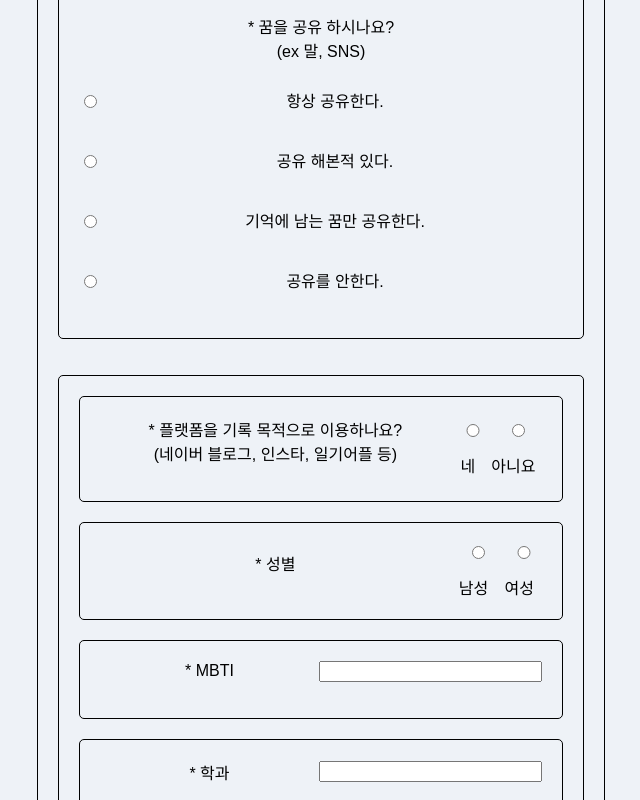
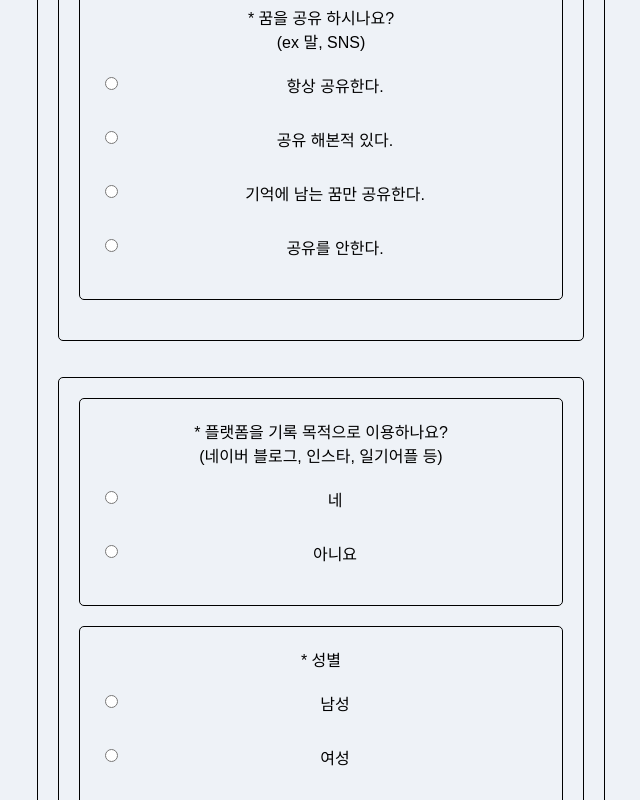
Before and after one commit to Docent-Inc/official-website, a React (Create React App) app: page / in a window 1280 px wide. Shown: the part 960-1760 px from the top of the page, without its empty margins (319-959 px from the left). Built offline with nearby package versions, Linux system fonts and the light colour scheme.

Commit message:
설문폼 제작 완료

```diff
--- a/src/App.css
+++ b/src/App.css
@@ -336,7 +336,7 @@ button {
   margin: auto;
 }
 
-.question-container {
+.question-container1 {
   border: 1px solid #000;
   padding: 20px;
   border-radius: 5px;
@@ -359,11 +359,13 @@ button {
   border-radius: 5px;
   padding: 20px;
   margin-bottom: 20px;
-  display: flex;
   align-items: center;
   justify-content: space-between;
 }
 
+.question-item label {
+  margin-bottom: 10px;
+}
 .question-item input[type="radio"] {
   margin-right: 10px;
 }
--- a/src/App.js
+++ b/src/App.js
@@ -136,7 +136,7 @@ function App() {
   return (
       <div className="App">
         <h1>도슨트</h1>
-        <p>안녕하세요!! 저희는 가천대학교 코코네스쿨<br/>2기 도슨트 팀 입니다<br/> 서비스 출시에 앞서 테스트하기 위해 <br/>만들어진 페이지 입니다<br/> 모든 설문에 응답 해주시면 <br/>꿈을 그려보실 수 있습니다<br/> 참여주셔서 감사합니다 😁</p>
+        <p>안녕하세요!!<br/> 저희는 가천대학교 코코네스쿨 2기 <br/> 도슨트 팀 입니다<br/> 서비스 출시에 앞서 테스트하기 위해 <br/>만들어진 페이지 입니다<br/> 모든 설문에 응답 해주시면 <br/>꿈을 그려보실 수 있습니다<br/> 참여주셔서 감사합니다 😁</p>
         <form onSubmit={handleSubmit} style={{ border: '1px solid #000', padding: '20px', borderRadius: '5px' }}>
 
           {/* 설문조사 입력 칸 */}
@@ -199,7 +199,7 @@ function App() {
           </div>
 
 
-              <div className="question-container" >
+              <div className="question-container1" >
             <div className="question-item">
               <label htmlFor="platform-input">* 플랫폼을 기록 목적으로 이용하나요?<br/>(네이버 블로그, 인스타, 일기어플 등)</label>
               <div>
@@ -271,7 +271,7 @@ function App() {
             </div>
           </div>
 
-          <div className="question-container" >
+          <div className="question-container1" >
               <label htmlFor="dream-input">* 꿈을 입력해보세요(5자~100자)</label>
               <div className="textarea-container">
             <textarea className='dreamText'
```
Also changed, not shown: 11 other files (tests, documents, lock files or other folders).
